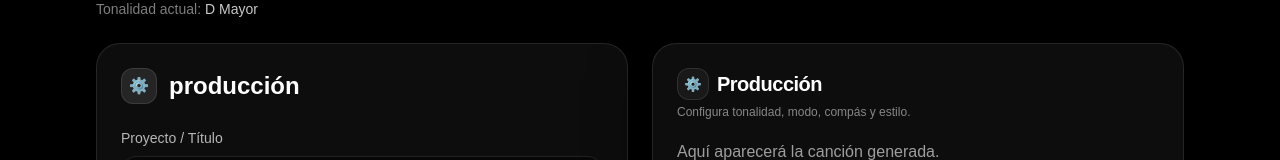
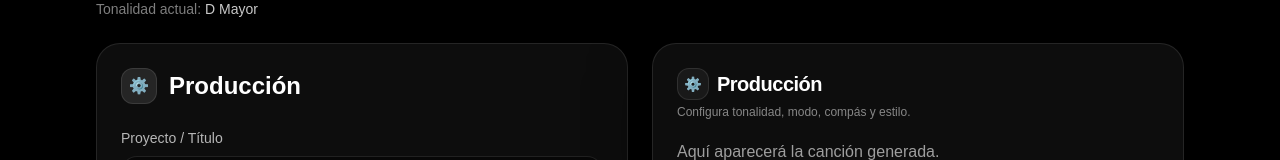
Before and after one commit to labibliaestuvidatrujillo-source/voces-del-reino-web, a Next.js app: page /studio in a window 1280 px wide. Shown: the part 121-281 px from the top of the page. Built offline with nearby package versions, Linux system fonts and the light colour scheme.

Commit message:
UI: rename Configuracion to Produccion

```diff
--- a/app/studio/mis-canciones/page.tsx
+++ b/app/studio/mis-canciones/page.tsx
@@ -209,10 +209,10 @@ export default function StudioPage() {
         </div>
 
         <div className="grid gap-6 lg:grid-cols-2">
-          {/* producción */}
+          {/* Producción */}
           <div className="rounded-2xl border border-white/10 bg-white/5 p-6">
             <h2 className="text-xl font-semibold mb-5 flex items-center gap-2">
-              ⚙️ producción
+              ⚙️ Producción
             </h2>
 
             <label className="block text-sm text-white/70">Idioma</label>
--- a/app/studio/page.tsx
+++ b/app/studio/page.tsx
@@ -222,7 +222,7 @@ export default function StudioPage() {
               <div className="w-9 h-9 rounded-xl bg-white/10 border border-white/10 grid place-items-center">
                 ⚙️
               </div>
-              <h2 className="text-xl md:text-2xl font-bold">producción</h2>
+              <h2 className="text-xl md:text-2xl font-bold">Producción</h2>
             </div>
 
             <div className="space-y-4">
```
